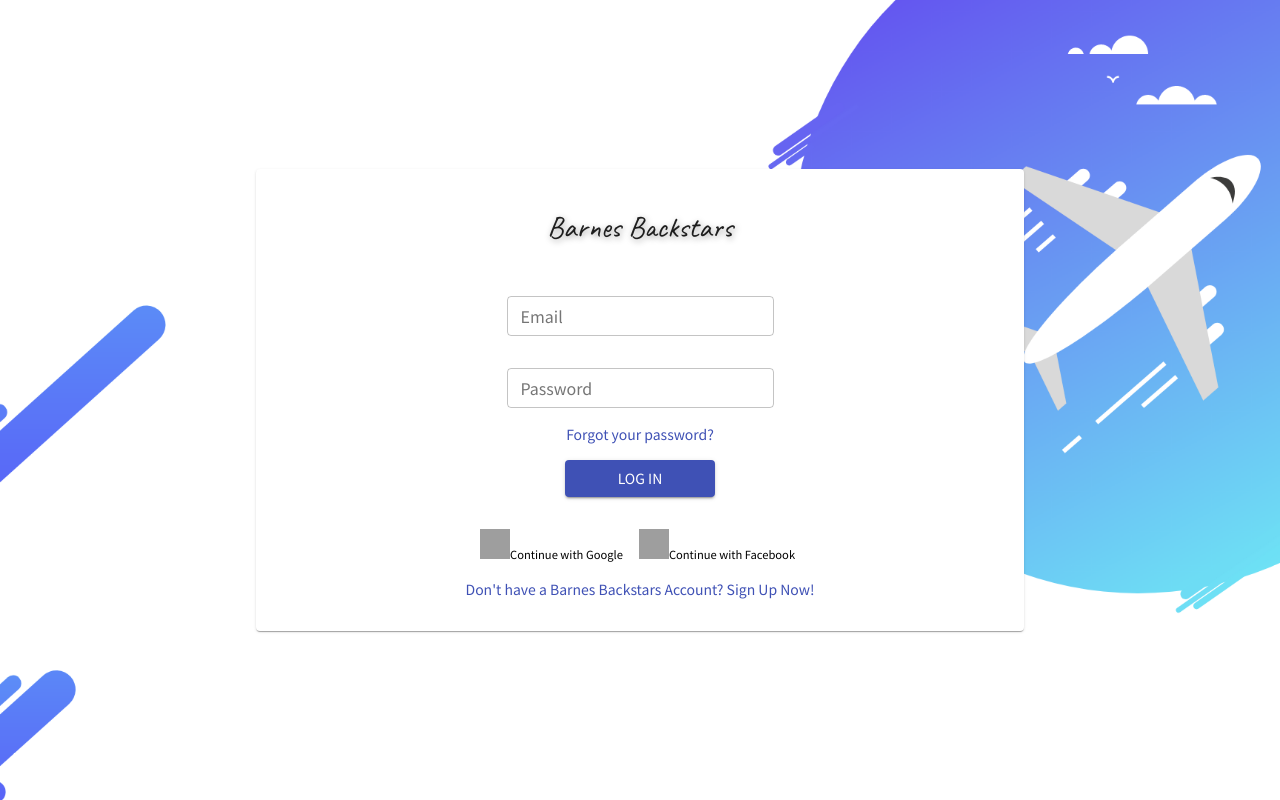
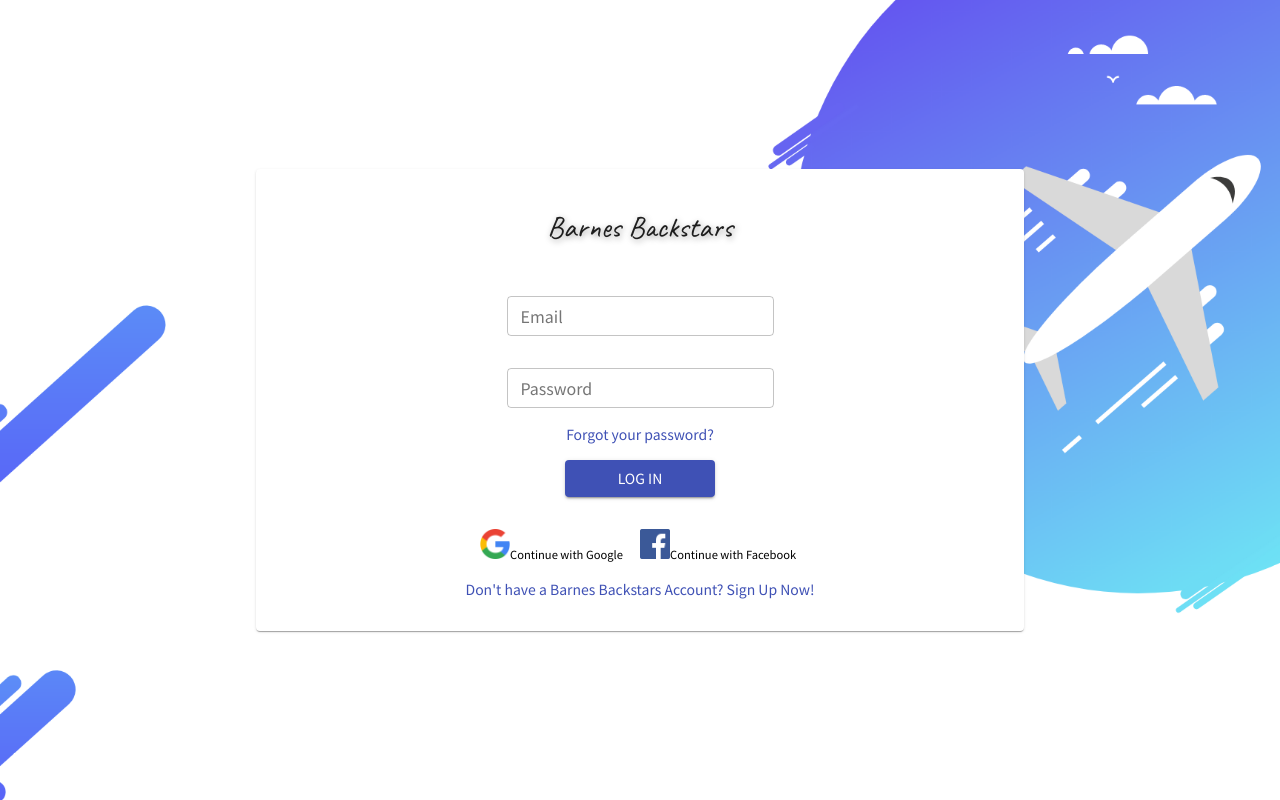
Before and after one commit to aiyeola/aboyeji-barnes-backstars-reactjs, a Next.js app: page /log-in in a window 1280 px wide. Built offline with nearby package versions, Linux system fonts and the light colour scheme; no server answers; grey boxes are pictures that could not be loaded.

Commit message:
- migrate routes to nextjs - forgot-password - reset-password

```diff
--- /dev/null
+++ b/pages/forgot-password.tsx
@@ -0,0 +1,3 @@
+import ResetPasswordPage from '@components/ResetPassword/ResetPasswordPage';
+
+export default ResetPasswordPage;
--- a/src/components/shared/SocialAuth.js
+++ /dev/null
@@ -1,78 +0,0 @@
-import React from 'react';
-import { makeStyles, useTheme } from '@material-ui/core/styles';
-import Grid from '@material-ui/core/Grid';
-import Typography from '@material-ui/core/Typography';
-import Link from '@material-ui/core/Link';
-import useMediaQuery from '@material-ui/core/useMediaQuery';
-
-import { BASE_URL } from '../../config';
-
-const useStyles = makeStyles((theme) => ({
-  container: {
-    marginBottom: '1rem',
-  },
-  logo: {
-    width: 30,
-    height: 30,
-  },
-  socialText: {
-    color: theme.palette.common.black,
-    fontSize: '0.7rem',
-    fontWeight: 300,
-  },
-}));
-
-export default function SocialAuth() {
-  const classes = useStyles();
-  const theme = useTheme();
-  const matchesSM = useMediaQuery(theme.breakpoints.down('sm'));
-
-  return (
-    <Grid
-      container
-      direction={matchesSM ? 'column' : 'row'}
-      className={classes.container}
-      alignItems={matchesSM ? 'center' : undefined}
-    >
-      <Grid
-        item
-        style={{
-          marginBottom: matchesSM ? '1rem' : 0,
-          marginRight: matchesSM ? 0 : '1rem',
-        }}
-      >
-        <Grid item container md>
-          <Link href={`${BASE_URL}/api/v1/auth/google`}>
-            <Grid item>
-              <img
-                src="/static/images/iconfinder_Google_1298745.png"
-                alt="logo"
-                className={classes.logo}
-              />
-              <Typography className={classes.socialText} variant="body1">
-                Continue with Google
-              </Typography>
-            </Grid>
-          </Link>
-        </Grid>
-      </Grid>
-
-      <Grid item>
-        <Grid item container md>
-          <Link href={`${BASE_URL}/api/v1/auth/facebook`}>
-            <Grid item>
-              <img
-                src="/static/images/iconfinder_square-facebook_317727.png"
-                alt="logo"
-                className={classes.logo}
-              />
-              <Typography className={classes.socialText} variant="body1">
-                Continue with Facebook
-              </Typography>
-            </Grid>
-          </Link>
-        </Grid>
-      </Grid>
-    </Grid>
-  );
-}
--- /dev/null
+++ b/src/components/shared/SocialAuth.tsx
@@ -0,0 +1,67 @@
+import React from 'react';
+import Image from 'next/image';
+import { makeStyles, useTheme } from '@material-ui/core/styles';
+import Grid from '@material-ui/core/Grid';
+import Typography from '@material-ui/core/Typography';
+import Link from '@material-ui/core/Link';
+import useMediaQuery from '@material-ui/core/useMediaQuery';
+
+const useStyles = makeStyles((theme) => ({
+  container: {
+    marginBottom: '1rem',
+  },
+  socialText: {
+    color: theme.palette.common.black,
+    fontSize: '0.7rem',
+    fontWeight: 300,
+  },
+}));
+
+export default function SocialAuth() {
+  const classes = useStyles();
+  const theme = useTheme();
+  const matchesSM = useMediaQuery(theme.breakpoints.down('sm'));
+
+  return (
+    <Grid
+      container
+      direction={matchesSM ? 'column' : 'row'}
+      className={classes.container}
+      alignItems="center"
+    >
+      <Grid
+        item
+        md
+        style={{
+          marginBottom: matchesSM ? '1rem' : 0,
+        }}
+      >
+        <Link href={`${process.env.NEXT_PUBLIC_BASE_URL}/api/v1/auth/google`}>
+          <Image
+            src="/static/images/google.png"
+            alt="logo"
+            width={30}
+            height={30}
+          />
+          <Typography className={classes.socialText} variant="body1">
+            Continue with Google
+          </Typography>
+        </Link>
+      </Grid>
+
+      <Grid item md style={{}}>
+        <Link href={`${process.env.NEXT_PUBLIC_BASE_URL}/api/v1/auth/facebook`}>
+          <Image
+            src="/static/images/facebook.png"
+            alt="logo"
+            width={30}
+            height={30}
+          />
+          <Typography className={classes.socialText} variant="body1">
+            Continue with Facebook
+          </Typography>
+        </Link>
+      </Grid>
+    </Grid>
+  );
+}
```
Also changed, not shown: pages/reset-password/[userId]/[userToken].tsx (added, +28 -0 lines), src/components/ResetPassword/ResetPasswordForm.tsx (renamed from src/components/ResetPassword/ResetPasswordForm.js, +3 -7 lines), src/components/ResetPassword/ResetPasswordPage.tsx (renamed from src/components/ResetPassword/ResetPasswordPage.js, +29 -39 lines).
